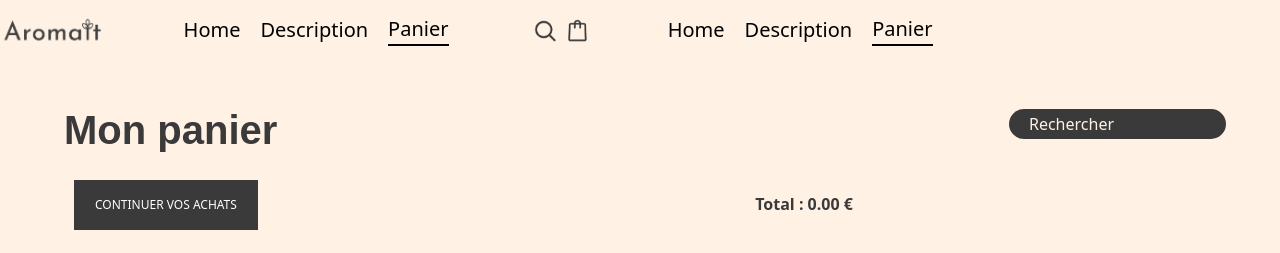
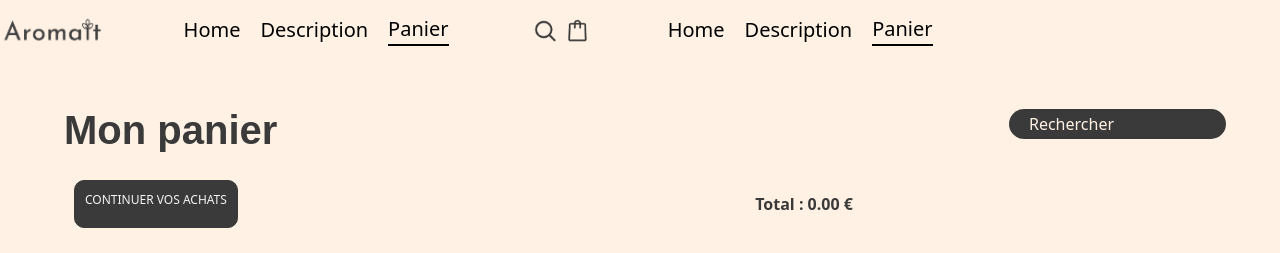
Before and after one commit to WildCodeSchool/2023-03-JS-Remote-Wild_Impact_Project-2_Team_D, a React (Vite) app in the folder frontend/: page /Cart in a window 1280 px wide. Shown: the top 253 px of the page. Built offline with nearby package versions, Linux system fonts and the light colour scheme.

Commit message:
Link to home & remove balise button

```diff
--- a/frontend/src/pages/Cart.css
+++ b/frontend/src/pages/Cart.css
@@ -110,6 +110,10 @@
   margin: 0 10px;
   font-size: 12px;
   border-color: #3a3a3a;
+  text-align: center;
+  border-radius: 0.5rem;
+  padding: 10px;
+  color: whitesmoke;
 }
 
 .priceTotalBeers {
--- a/frontend/src/pages/Cart.jsx
+++ b/frontend/src/pages/Cart.jsx
@@ -8,7 +8,7 @@ function CartPage({ addToCart, removeFromCart, deleteFromCart, cart }) {
 
   useEffect(() => {
     const requests = cart.map((article) =>
-      fetch(`http://localhost:5000/beers/${article.id}`)
+      fetch(`${import.meta.env.VITE_API_URL}/${article.id}`)
         .then((res) => res.json())
         .then((json) => ({ ...json, ...article }))
         .catch((err) => console.error(err))
@@ -37,10 +37,8 @@ function CartPage({ addToCart, removeFromCart, deleteFromCart, cart }) {
       ))}
 
       <div className="continueButtonAndTTC">
-        <Link to="/">
-          <button type="button" className="continuePurchases">
-            CONTINUER VOS ACHATS
-          </button>
+        <Link to="/" className="continuePurchases">
+          CONTINUER VOS ACHATS
         </Link>
         <div className="priceTotalBeers">Total : {totalTtcAround} €</div>
       </div>
```
